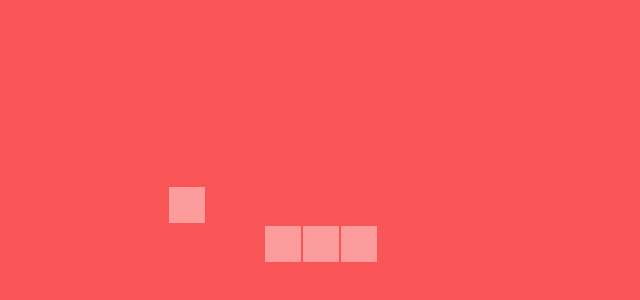
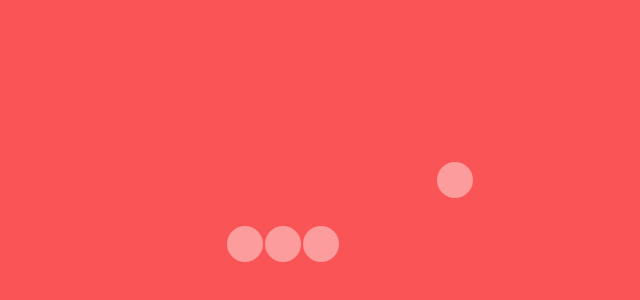
Before and after one commit to lucasmaiaesilva/loading-newton, a plain HTML site: page index.html in a window 1280 px wide. Shown: the part 156-456 px from the top of the page, without its empty margins (338-978 px from the left). Drawn offline with nearby package versions, Linux system fonts and the light colour scheme.

Commit message:
fix issues

```diff
--- a/index.html
+++ b/index.html
@@ -17,7 +17,7 @@
 	<script src="https://cdnjs.cloudflare.com/ajax/libs/gsap/1.19.0/TweenMax.min.js"></script>
 	<script>
 		var tl = new TimelineMax({ repeat: -1 });
-		var speed = .4;
+		var speed = .5;
 		tl.to('.ball:first-child', speed, {
 			top: 0,
 			left: 0,
@@ -25,7 +25,7 @@
 		})
 		tl.to('.ball:last-child', speed, {
   			top: "-4em",
-  			right: "-7em",
+  			right: "-6em",
   			ease: Power4.easeOut,
 		})
 		tl.to('.ball:last-child', speed, {
@@ -35,7 +35,7 @@
 		})
 		tl.to('.ball:first-child', speed, {
 			top: "-4em",
-			left: "-7em",
+			left: "-6em",
 			ease: Power4.easeOut
 		})
 		tl.play();
--- a/style.css
+++ b/style.css
@@ -23,15 +23,15 @@ body {
 	background: rgba(255,255,255, .42);
 	width: 36px;
 	height: 36px;
-
+	border-radius: 50%;
 	position: relative;
 	margin: 0 1px;
 }
 
 .ball:first-child {
 	position: relative;
-	left: -60px;
-	top: -40px;
+	left: -6em;
+	top: -4em;
 }
 
 .ball:last-child {
```
